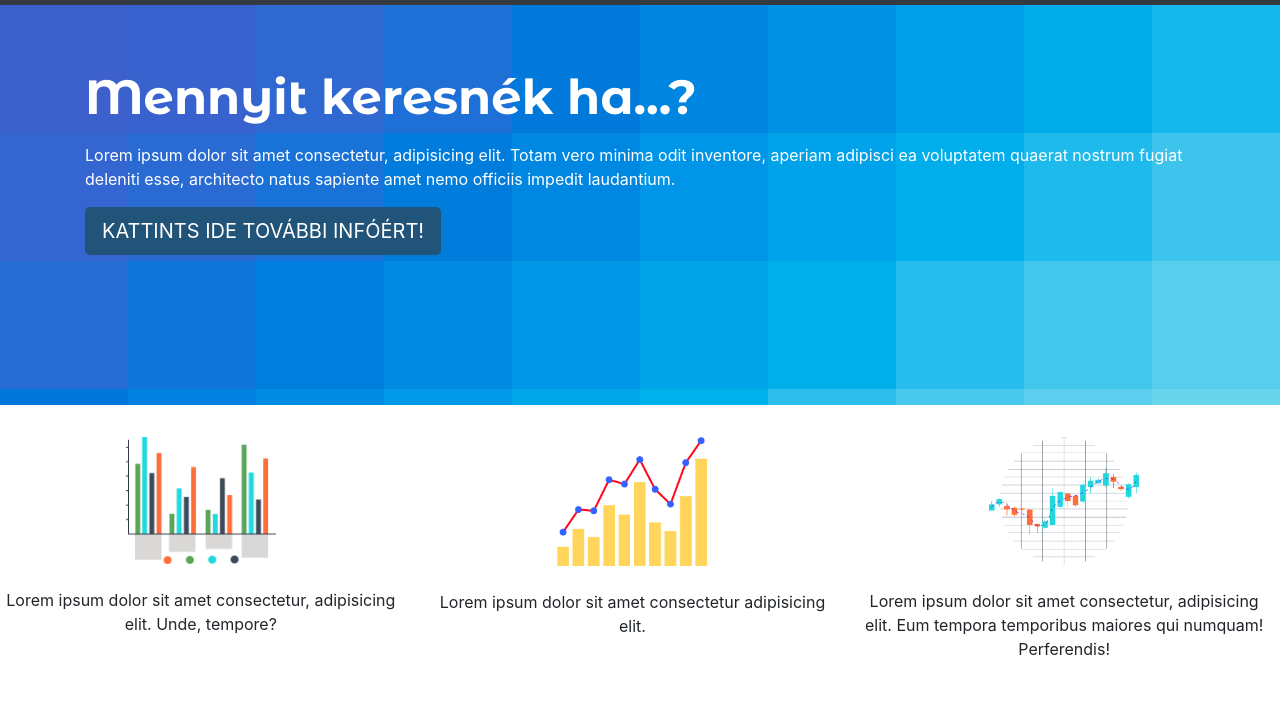
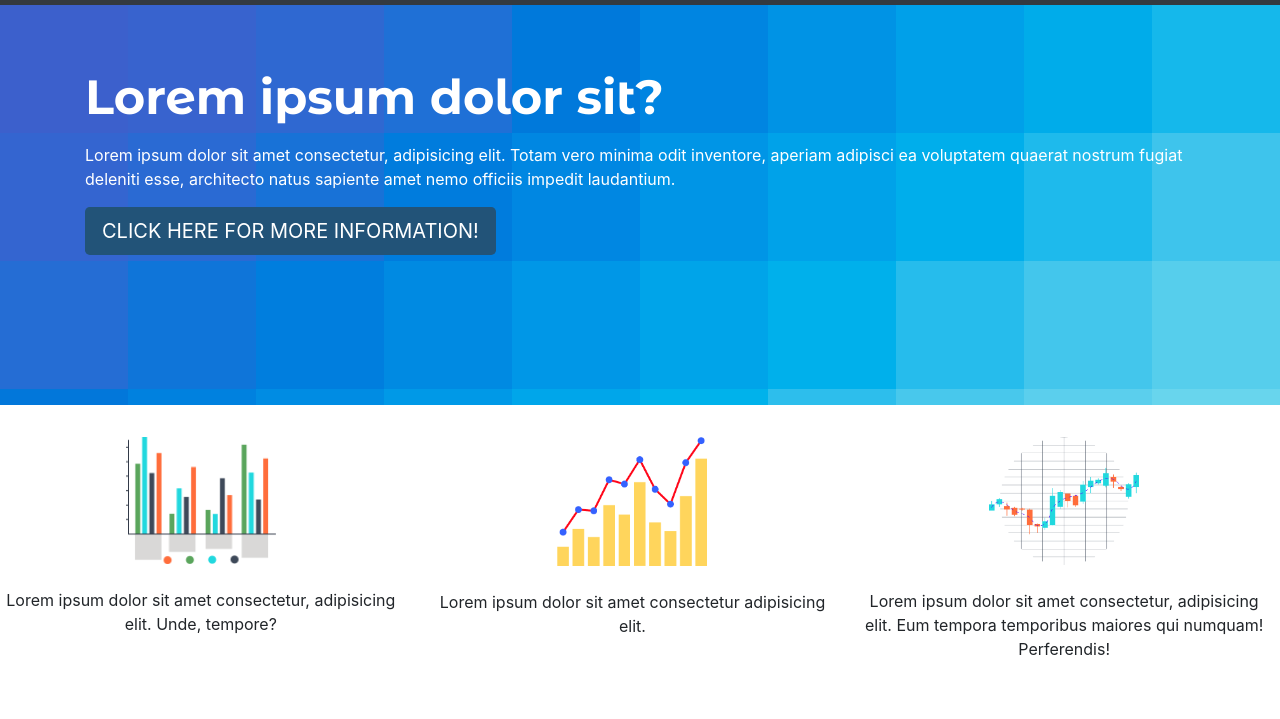
Before and after one commit to Taro2009/taro2009.github.io, a plain HTML site: page index.html in a window 1280 px wide. Shown: the part 81-800 px from the top of the page. Drawn offline with nearby package versions, Linux system fonts and the light colour scheme.

Commit message:
Language tweaks

```diff
--- a/index.html
+++ b/index.html
@@ -51,9 +51,9 @@
 
     <div id="jum" class="jumbotron jumbotron_top jumbotron-fluid">
         <div class="container" >
-          <h1>Mennyit keresnék ha...?</h1>
+          <h1>Lorem ipsum dolor sit?</h1>
           <p class="lead"></p>Lorem ipsum dolor sit amet consectetur, adipisicing elit. Totam vero minima odit inventore, aperiam adipisci ea voluptatem quaerat nostrum fugiat deleniti esse, architecto natus sapiente amet nemo officiis impedit laudantium.</p>
-          <a class="btn btn-lg btn-blue mx-auto " href="#" role="button">Kattints ide további infóért!</a>
+          <a class="btn btn-lg btn-blue mx-auto " href="#" role="button">Click here for more information!</a>
         </div>
     </div>
 
```
